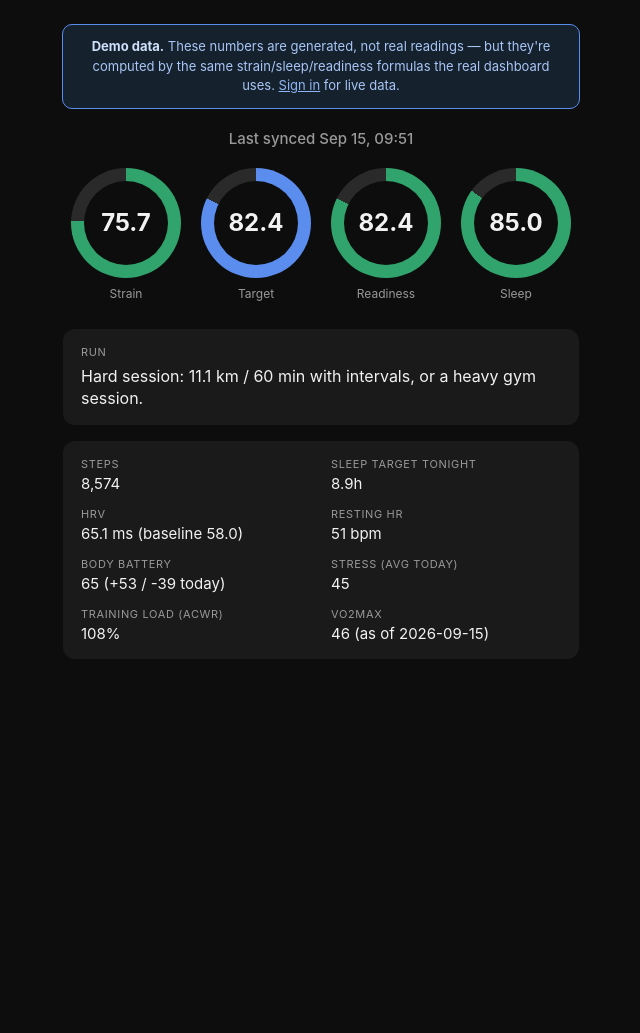
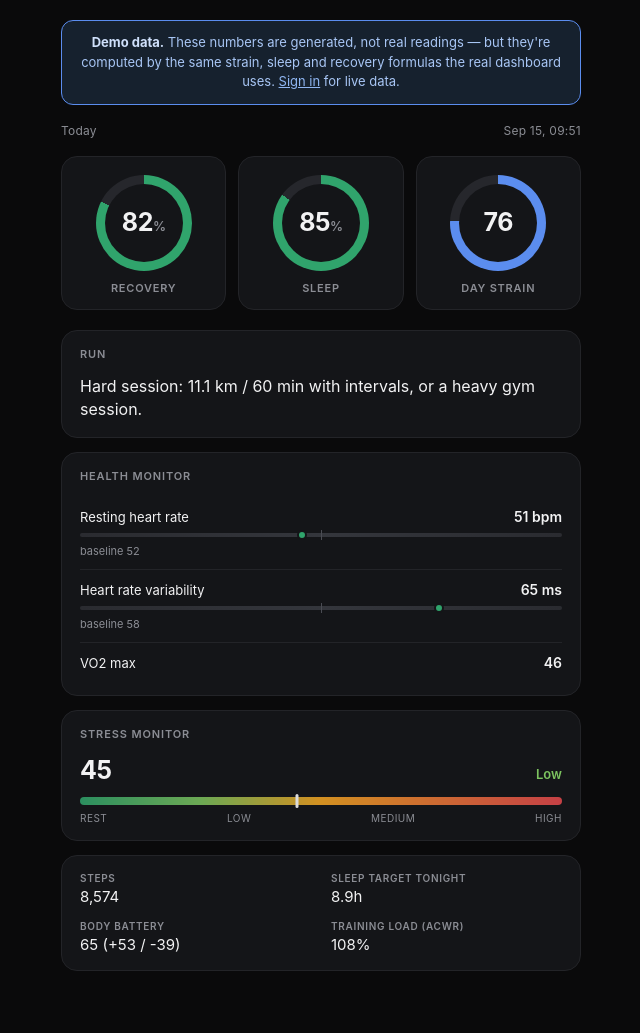
Before and after one commit to palosferi/fitness_by_ferenc, a Flask app: page / in a window 1280 px wide. Shown: the whole page, without its empty margins (319-959 px from the left). Before the commit the page ends 659 px from the top, so only its background shows below. Run offline with Flask 3, Linux system fonts and the light colour scheme.

Commit message:
Rebuild dashboard around Whoop's three-metric model
Three rings - Recovery, Sleep, Day Strain - replacing four. Target went
because recommend_training() sets it equal to readiness on most days, so
it displayed the same number twice; Body Battery went because a live
reserve gauge can't be conveyed by a ring that refreshes every 30 min.

Adds a Health Monitor (resting HR, HRV, VO2 max, each shown against your
own baseline with direction-aware status) and a Stress Monitor using
Garmin's own 0-100 bands. Widget mirrors the same three rings.

Co-Authored-By: Claude Opus 5 <noreply@anthropic.com>

```diff
--- a/app.py
+++ b/app.py
@@ -34,6 +34,56 @@ def ring_color(value, thresholds=(config.RING_LOW_THRESHOLD, config.RING_HIGH_TH
     if value < thresholds[1]:
         return "#f5a623"
     return "#30a46c"
+
+
+def health_metric(label, value, unit, baseline, higher_is_better=True, precision=0):
+    """One Health Monitor row: a value plus where it sits against your own
+    baseline. The bar spans baseline +/-25%; the marker shows today.
+
+    Direction matters - HRV above baseline is a good sign, resting HR above
+    baseline is not - so `higher_is_better` decides which way is "green".
+    """
+    if value is None:
+        return None
+
+    shown = round(value, precision) if precision else round(value)
+    entry = {"label": label, "value": f"{shown} {unit}".strip(), "pct": None,
+             "status": "unknown", "delta": None}
+
+    if not baseline:
+        return entry
+
+    deviation = (value - baseline) / baseline
+    entry["pct"] = max(0, min(100, 50 + (deviation / 0.25) * 50))
+
+    favourable = deviation >= 0 if higher_is_better else deviation <= 0
+    magnitude = abs(deviation)
+    if favourable or magnitude <= 0.07:
+        entry["status"] = "good"
+    elif magnitude <= 0.15:
+        entry["status"] = "watch"
+    else:
+        entry["status"] = "alert"
+
+    baseline_shown = round(baseline, precision) if precision else round(baseline)
+    entry["delta"] = f"baseline {baseline_shown}"
+    return entry
+
+
+# Garmin's own stress bands (0-100), which map closely onto what Whoop's
+# stress monitor conveys qualitatively.
+STRESS_BANDS = ((25, "Rest", "#30a46c"), (50, "Low", "#7cc35f"),
+                (75, "Medium", "#f5a623"), (101, "High", "#e5484d"))
+
+
+def stress_reading(value):
+    if value is None:
+        return None
+    for ceiling, label, color in STRESS_BANDS:
+        if value < ceiling:
+            return {"value": round(value), "label": label, "color": color,
+                    "pct": max(0, min(100, value))}
+    return None
 
 
 def is_stale(updated_at, stale_minutes=config.SYNC_STALE_MINUTES):
@@ -110,64 +160,72 @@ def dashboard():
         today = storage.get_day(conn, date.today().isoformat()) or {}
 
     steps = today.get("steps")
-    hrv_baseline = round(today["hrv_baseline"], 1) if today.get("hrv_baseline") else None
     sleep_hours = today.get("sleep_recommendation_hours")
     battery = today.get("body_battery")
     charged = today.get("body_battery_charged")
     drained = today.get("body_battery_drained")
 
-    # Readiness (not Body Battery) gets the ring: it's the one Garmin-computed
-    # number that actually drives the training recommendation below. Body
-    # Battery is a live reserve gauge that answers a different question ("how
-    # much do I have left right now") - useful, but as a supporting stat, not
-    # a second big number competing with Readiness for attention.
+    resting_hr_baseline = today.get("resting_hr_baseline")
+    if resting_hr_baseline is None and not demo_mode:
+        history = storage.get_recent_days(conn, date.today().isoformat(), limit=7)
+        recent_rhr = [h["resting_hr"] for h in history if h.get("resting_hr")]
+        resting_hr_baseline = sum(recent_rhr) / len(recent_rhr) if recent_rhr else None
+
+    # Three rings, Whoop's three: Recovery, Sleep, Strain. Target was dropped
+    # because recommend_training() sets it equal to readiness on most days, so
+    # it showed the same number twice; Body Battery was dropped because it's a
+    # live gauge that a periodically-refreshed ring can't convey anyway.
+    readiness = today.get("readiness_score")
+    sleep_score = today.get("sleep_score")
+    strain_score = today.get("strain_score")
+
     rings = [
         {
-            "label": "Strain",
-            "display": today.get("strain_score"),
-            "pct": pct_for("score", today.get("strain_score")),
-            "color": ring_color(today.get("strain_score")),
-        },
-        {
-            "label": "Target",
-            "display": today.get("target_strain"),
-            "pct": pct_for("score", today.get("target_strain")),
-            "color": "#5b8def",
-        },
-        {
-            "label": "Readiness",
-            "display": today.get("readiness_score"),
-            "pct": pct_for("score", today.get("readiness_score")),
-            "color": ring_color(today.get("readiness_score")),
+            "label": "Recovery",
+            "display": round(readiness) if readiness is not None else None,
+            "suffix": "%",
+            "pct": pct_for("score", readiness),
+            "color": ring_color(readiness, thresholds=(34, 67)),
         },
         {
             "label": "Sleep",
-            "display": today.get("sleep_score"),
-            "pct": pct_for("score", today.get("sleep_score")),
-            "color": ring_color(today.get("sleep_score")),
+            "display": round(sleep_score) if sleep_score is not None else None,
+            "suffix": "%",
+            "pct": pct_for("score", sleep_score),
+            "color": ring_color(sleep_score, thresholds=(34, 67)),
+        },
+        {
+            "label": "Day Strain",
+            "display": round(strain_score) if strain_score is not None else None,
+            "suffix": "",
+            "pct": pct_for("score", strain_score),
+            "color": "#5b8def",
         },
     ]
 
-    vo2max = today.get("vo2max")
-    vo2max_date = today.get("vo2max_date")
+    health_metrics = [m for m in (
+        health_metric("Resting heart rate", today.get("resting_hr"), "bpm",
+                      resting_hr_baseline, higher_is_better=False),
+        health_metric("Heart rate variability", today.get("hrv_last_night"), "ms",
+                      today.get("hrv_baseline"), higher_is_better=True),
+        health_metric("VO2 max", today.get("vo2max"), "", None),
+    ) if m]
+
+    stress = stress_reading(today.get("stress_avg"))
 
     battery_value = None
     if battery is not None:
         battery_value = f"{round(battery)}"
         if charged is not None:
-            battery_value += f" (+{round(charged)} / -{round(drained)} today)"
+            battery_value += f" (+{round(charged)} / -{round(drained)})"
     elif charged is not None:
-        battery_value = f"+{round(charged)} / -{round(drained)} today"
+        battery_value = f"+{round(charged)} / -{round(drained)}"
 
     stats = [
         {"label": "Steps", "value": f"{steps:,}" if steps else None},
         {"label": "Sleep target tonight", "value": f"{sleep_hours}h" if sleep_hours else None},
-        {"label": "HRV", "value": f"{today['hrv_last_night']} ms (baseline {hrv_baseline})" if today.get("hrv_last_night") else None},
-        {"label": "Resting HR", "value": f"{today['resting_hr']} bpm" if today.get("resting_hr") else None},
         {"label": "Body Battery", "value": battery_value},
-        {"label": "Stress (avg today)", "value": round(today["stress_avg"]) if today.get("stress_avg") is not None else None},
         {"label": "Training load (ACWR)", "value": f"{round(today['acwr_percent'])}%" if today.get("acwr_percent") is not None else None},
-        {"label": "VO2max", "value": f"{vo2max} (as of {vo2max_date})" if vo2max else None},
     ]
 
     warning = acwr_warning_text(today.get("acwr_percent"), today.get("acwr_feedback"), today.get("acute_load"))
@@ -176,6 +234,8 @@ def dashboard():
         "dashboard.html",
         rings=rings,
         stats=stats,
+        health_metrics=health_metrics,
+        stress=stress,
         warning=warning,
         notice=None if demo_mode else partial_sync_text(today.get("sync_errors")),
         stale=False if demo_mode else is_stale(today.get("updated_at")),
--- a/demo.py
+++ b/demo.py
@@ -69,6 +69,7 @@ def generate_day(day=None):
     return {
         "date": day.date().isoformat(),
         "resting_hr": resting_hr,
+        "resting_hr_baseline": DEMO_RESTING_HR_BASELINE,
         "max_hr": DEMO_MAX_HR,
         "hrv_last_night": hrv_last_night,
         "hrv_baseline": hrv_baseline,
--- a/templates/dashboard.html
+++ b/templates/dashboard.html
@@ -5,28 +5,76 @@
 <meta name="viewport" content="width=device-width, initial-scale=1">
 <title>Fitness Dashboard</title>
 <style>
-  :root { color-scheme: dark; }
+  :root {
+    color-scheme: dark;
+    --bg: #0a0a0b;
+    --card: #141518;
+    --line: #232428;
+    --text: #f2f2f3;
+    --muted: #8b8d94;
+    --blue: #5b8def;
+    --green: #30a46c;
+    --amber: #f5a623;
+    --red: #e5484d;
+  }
+  * { box-sizing: border-box; }
   body {
-    background: #0d0d0d;
-    color: #f2f2f2;
-    font-family: -apple-system, BlinkMacSystemFont, "Segoe UI", sans-serif;
+    background: var(--bg);
+    color: var(--text);
+    font-family: -apple-system, BlinkMacSystemFont, "Segoe UI", Inter, sans-serif;
     margin: 0;
-    padding: 24px 16px 40px;
+    padding: 20px 16px 48px;
+    -webkit-font-smoothing: antialiased;
   }
-  h1 { font-size: 15px; font-weight: 500; color: #999; margin: 0 0 20px; text-align: center; }
-  h1.stale { color: #f5a623; }
+  .wrap { max-width: 520px; margin: 0 auto; }
+
+  .topline {
+    display: flex;
+    align-items: baseline;
+    justify-content: space-between;
+    margin-bottom: 18px;
+    font-size: 12px;
+    color: var(--muted);
+    letter-spacing: 0.02em;
+  }
+  .topline .stale { color: var(--amber); }
+
+  .demo-badge {
+    padding: 12px 16px;
+    background: #16212e;
+    border: 1px solid var(--blue);
+    border-radius: 12px;
+    font-size: 13px;
+    color: #a8c6f5;
+    text-align: center;
+    line-height: 1.5;
+    margin-bottom: 18px;
+  }
+  .demo-badge strong { color: #cfe0fb; }
+  .demo-badge a { color: #8fb6f2; }
+
+  /* ---- rings ---- */
   .rings {
+    display: grid;
+    grid-template-columns: repeat(3, 1fr);
+    gap: 12px;
+    margin-bottom: 20px;
+  }
+  .ring-card {
+    background: var(--card);
+    border: 1px solid var(--line);
+    border-radius: 16px;
+    padding: 18px 8px 14px;
     display: flex;
-    flex-wrap: wrap;
-    gap: 20px;
-    justify-content: center;
+    flex-direction: column;
+    align-items: center;
+    gap: 10px;
   }
-  .ring-card { display: flex; flex-direction: column; align-items: center; gap: 8px; }
   .ring {
-    width: 110px;
-    height: 110px;
+    width: 96px;
+    height: 96px;
     border-radius: 50%;
-    background: conic-gradient(var(--color) calc(var(--pct) * 3.6deg), #2a2a2a 0deg);
+    background: conic-gradient(var(--color) calc(var(--pct) * 3.6deg), #26272c 0deg);
     display: flex;
     align-items: center;
     justify-content: center;
@@ -35,102 +83,175 @@
   .ring::before {
     content: "";
     position: absolute;
-    width: 84px;
-    height: 84px;
+    inset: 9px;
     border-radius: 50%;
-    background: #0d0d0d;
+    background: var(--card);
   }
-  .ring-content { position: relative; z-index: 1; }
-  .ring-value { font-size: 24px; font-weight: 700; }
-  .ring-label { font-size: 12px; color: #999; }
-  .rec-box {
-    margin-top: 28px;
+  .ring-content { position: relative; z-index: 1; text-align: center; }
+  .ring-value { font-size: 25px; font-weight: 700; letter-spacing: -0.02em; line-height: 1; }
+  .ring-value .suffix { font-size: 13px; font-weight: 600; color: var(--muted); }
+  .ring-label {
+    font-size: 11px;
+    color: var(--muted);
+    text-transform: uppercase;
+    letter-spacing: 0.07em;
+    font-weight: 600;
+  }
+
+  /* ---- cards ---- */
+  .card {
+    background: var(--card);
+    border: 1px solid var(--line);
+    border-radius: 16px;
     padding: 16px 18px;
-    background: #1a1a1a;
+    margin-bottom: 14px;
+  }
+  .card-title {
+    font-size: 11px;
+    text-transform: uppercase;
+    letter-spacing: 0.08em;
+    color: var(--muted);
+    font-weight: 600;
+    margin-bottom: 14px;
+  }
+  .rec-detail { font-size: 16px; line-height: 1.45; }
+
+  /* ---- health monitor ---- */
+  .metric { padding: 11px 0; border-bottom: 1px solid var(--line); }
+  .metric:last-child { border-bottom: none; padding-bottom: 0; }
+  .metric:first-of-type { padding-top: 0; }
+  .metric-head {
+    display: flex;
+    justify-content: space-between;
+    align-items: baseline;
+    gap: 12px;
+    margin-bottom: 8px;
+  }
+  .metric-label { font-size: 13px; color: var(--text); }
+  .metric-value { font-size: 14px; font-weight: 600; white-space: nowrap; }
+  .metric-bar {
+    position: relative;
+    height: 4px;
+    border-radius: 2px;
+    background: linear-gradient(90deg, #2a2b30, #34363c, #2a2b30);
+  }
+  .metric-marker {
+    position: absolute;
+    top: 50%;
+    width: 10px;
+    height: 10px;
+    border-radius: 50%;
+    border: 2px solid var(--card);
+    transform: translate(-50%, -50%);
+  }
+  .metric-baseline {
+    position: absolute;
+    left: 50%;
+    top: -3px;
+    bottom: -3px;
+    width: 1px;
+    background: #4a4c53;
+  }
+  .metric-foot { font-size: 11px; color: var(--muted); margin-top: 7px; }
+  .good { background: var(--green); }
+  .watch { background: var(--amber); }
+  .alert { background: var(--red); }
+  .unknown { background: var(--muted); }
+
+  /* ---- stress ---- */
+  .stress-head {
+    display: flex;
+    justify-content: space-between;
+    align-items: baseline;
+    margin-bottom: 12px;
+  }
+  .stress-value { font-size: 25px; font-weight: 700; letter-spacing: -0.02em; }
+  .stress-label { font-size: 13px; font-weight: 600; }
+  .stress-track {
+    height: 8px;
+    border-radius: 4px;
+    background: linear-gradient(90deg, var(--green) 0%, #7cc35f 25%, var(--amber) 50%, var(--red) 100%);
+    position: relative;
+    opacity: 0.85;
+  }
+  .stress-marker {
+    position: absolute;
+    top: -3px;
+    width: 3px;
+    height: 14px;
+    border-radius: 2px;
+    background: #fff;
+    transform: translateX(-50%);
+  }
+  .stress-scale {
+    display: flex;
+    justify-content: space-between;
+    font-size: 10px;
+    color: var(--muted);
+    margin-top: 7px;
+    text-transform: uppercase;
+    letter-spacing: 0.05em;
+  }
+
+  /* ---- secondary stats ---- */
+  .stats { display: grid; grid-template-columns: 1fr 1fr; gap: 14px 20px; }
+  .stat-label {
+    font-size: 10px;
+    text-transform: uppercase;
+    letter-spacing: 0.07em;
+    color: var(--muted);
+    font-weight: 600;
+  }
+  .stat-value { font-size: 15px; margin-top: 3px; }
+
+  /* ---- badges ---- */
+  .warning-badge, .notice-badge {
+    padding: 11px 16px;
     border-radius: 12px;
-    max-width: 480px;
-    margin-left: auto;
-    margin-right: auto;
+    font-size: 13px;
+    text-align: center;
+    margin-bottom: 14px;
+    line-height: 1.45;
   }
-  .rec-type { font-size: 11px; text-transform: uppercase; letter-spacing: 0.06em; color: #999; }
-  .rec-detail { font-size: 16px; margin-top: 6px; line-height: 1.4; }
-  .stats-card {
-    margin-top: 16px;
-    padding: 16px 18px;
-    background: #1a1a1a;
-    border-radius: 12px;
-    max-width: 480px;
-    margin-left: auto;
-    margin-right: auto;
-    display: grid;
-    grid-template-columns: 1fr 1fr;
-    gap: 14px 20px;
-  }
-  .stat-label { font-size: 11px; text-transform: uppercase; letter-spacing: 0.06em; color: #999; }
-  .stat-value { font-size: 15px; margin-top: 3px; }
-  .warning-badge {
-    margin-top: 16px;
-    padding: 10px 16px;
-    background: #3a1a1a;
-    border: 1px solid #e5484d;
-    border-radius: 10px;
-    max-width: 480px;
-    margin-left: auto;
-    margin-right: auto;
-    font-size: 13px;
-    color: #ff8a8a;
-    text-align: center;
-  }
-  .demo-badge {
-    margin: 0 auto 20px;
-    padding: 12px 18px;
-    background: #16212e;
-    border: 1px solid #5b8def;
-    border-radius: 10px;
-    max-width: 480px;
-    font-size: 13px;
-    color: #a8c6f5;
-    text-align: center;
-    line-height: 1.5;
-  }
-  .demo-badge strong { color: #cfe0fb; }
-  .demo-badge a { color: #8fb6f2; }
-  .notice-badge {
-    margin-top: 16px;
-    padding: 10px 16px;
-    background: #332a15;
-    border: 1px solid #f5a623;
-    border-radius: 10px;
-    max-width: 480px;
-    margin-left: auto;
-    margin-right: auto;
-    font-size: 13px;
-    color: #f5c97e;
-    text-align: center;
+  .warning-badge { background: #3a1a1a; border: 1px solid var(--red); color: #ff8a8a; }
+  .notice-badge { background: #332a15; border: 1px solid var(--amber); color: #f5c97e; }
+
+  @media (max-width: 380px) {
+    .rings { gap: 8px; }
+    .ring { width: 82px; height: 82px; }
+    .ring-value { font-size: 21px; }
   }
 </style>
 </head>
 <body>
+<div class="wrap">
+
   {% if demo_mode %}
   <div class="demo-badge">
     <strong>Demo data.</strong> These numbers are generated, not real readings &mdash;
-    but they're computed by the same strain/sleep/readiness formulas the real
-    dashboard uses. <a href="/login">Sign in</a> for live data.
+    but they're computed by the same strain, sleep and recovery formulas the
+    real dashboard uses. <a href="/login">Sign in</a> for live data.
   </div>
   {% endif %}
-  <h1 class="{{ 'stale' if stale else '' }}">Last synced {{ synced_at or "not yet" }}</h1>
+
+  <div class="topline">
+    <span>Today</span>
+    <span class="{{ 'stale' if stale else '' }}">{{ synced_at or "not synced yet" }}</span>
+  </div>
+
   <div class="rings">
     {% for r in rings %}
     <div class="ring-card">
       <div class="ring" style="--pct: {{ r.pct }}; --color: {{ r.color }};">
         <div class="ring-content">
-          <div class="ring-value">{{ r.display if r.display is not none else '--' }}</div>
+          <div class="ring-value">{{ r.display if r.display is not none else '--' }}{% if r.display is not none and r.suffix %}<span class="suffix">{{ r.suffix }}</span>{% endif %}</div>
         </div>
       </div>
       <div class="ring-label">{{ r.label }}</div>
     </div>
     {% endfor %}
   </div>
+
   {% if stale %}
   <div class="notice-badge">Data hasn't synced recently - showing the last known values.</div>
   {% endif %}
@@ -140,11 +261,51 @@
   {% if warning %}
   <div class="warning-badge">{{ warning }}</div>
   {% endif %}
-  <div class="rec-box">
-    <div class="rec-type">{{ recommendation_type or "recommendation" }}</div>
+
+  <div class="card">
+    <div class="card-title">{{ recommendation_type or "Recommendation" }}</div>
     <div class="rec-detail">{{ recommendation }}</div>
   </div>
-  <div class="stats-card">
+
+  {% if health_metrics %}
+  <div class="card">
+    <div class="card-title">Health Monitor</div>
+    {% for m in health_metrics %}
+    <div class="metric">
+      <div class="metric-head">
+        <span class="metric-label">{{ m.label }}</span>
+        <span class="metric-value">{{ m.value }}</span>
+      </div>
+      {% if m.pct is not none %}
+      <div class="metric-bar">
+        <div class="metric-baseline"></div>
+        <div class="metric-marker {{ m.status }}" style="left: {{ m.pct }}%;"></div>
+      </div>
+      {% if m.delta %}<div class="metric-foot">{{ m.delta }}</div>{% endif %}
+      {% endif %}
+    </div>
+    {% endfor %}
+  </div>
+  {% endif %}
+
+  {% if stress %}
+  <div class="card">
+    <div class="card-title">Stress Monitor</div>
+    <div class="stress-head">
+      <span class="stress-value">{{ stress.value }}</span>
+      <span class="stress-label" style="color: {{ stress.color }};">{{ stress.label }}</span>
+    </div>
+    <div class="stress-track">
+      <div class="stress-marker" style="left: {{ stress.pct }}%;"></div>
+    </div>
+    <div class="stress-scale">
+      <span>Rest</span><span>Low</span><span>Medium</span><span>High</span>
+    </div>
+  </div>
+  {% endif %}
+
+  <div class="card">
+    <div class="stats">
       {% for s in stats %}
         {% if s.value is not none %}
         <div>
@@ -154,6 +315,9 @@
         {% endif %}
       {% endfor %}
     </div>
+  </div>
+
+</div>
 <script>
   setInterval(() => { window.location.reload(); }, 5 * 60 * 1000);
 </script>
```
Also changed, not shown: widget/GarminWidget.js (+6 -8 lines). Lines whose indentation alone changed are shown as unchanged.
